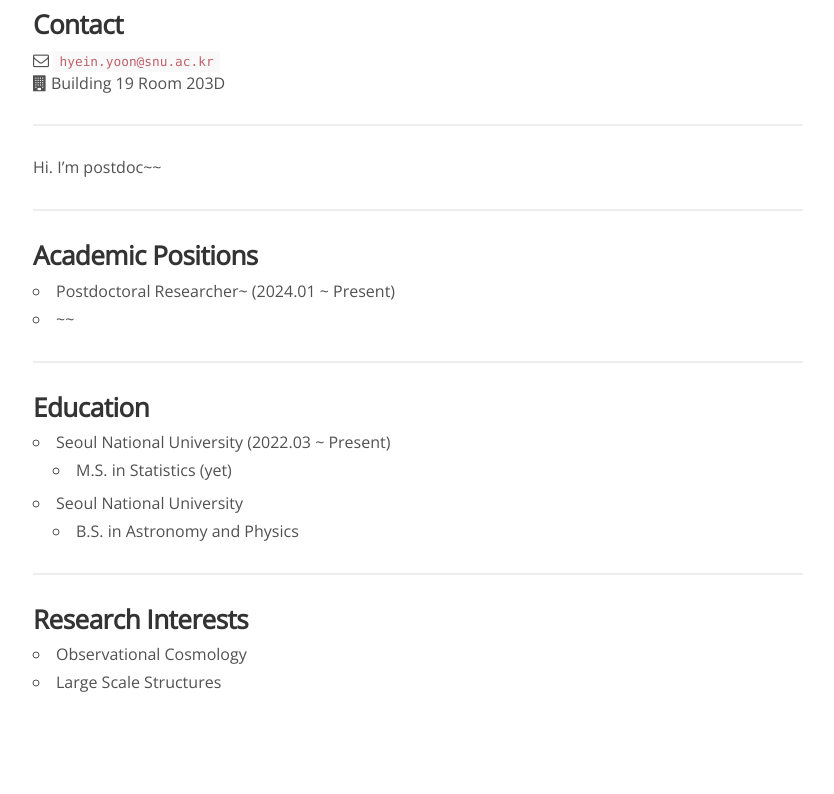
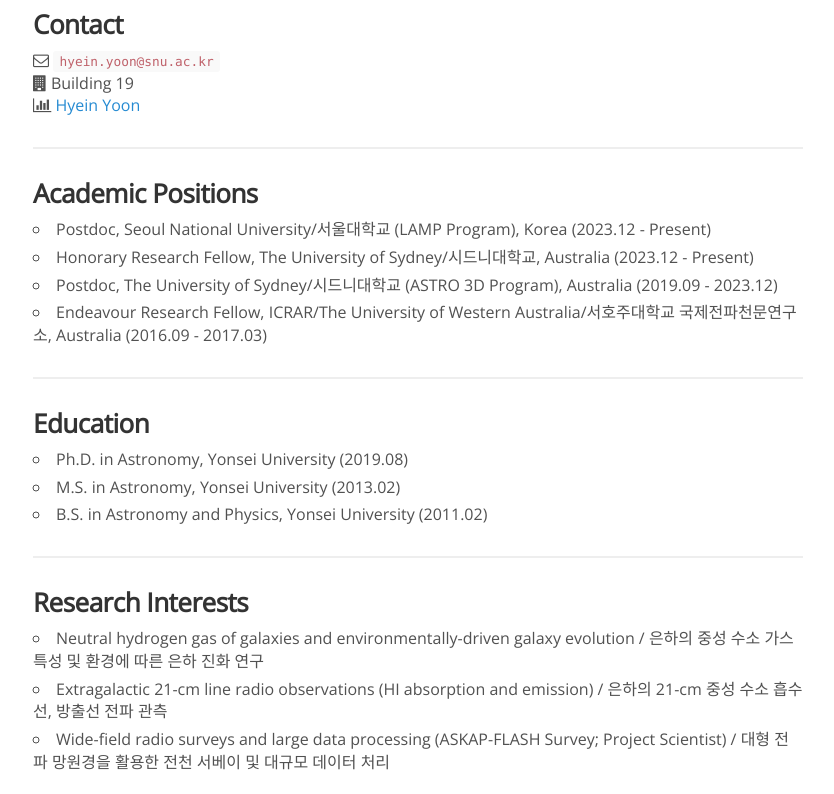
Before and after one commit to exgalcos/exgalcos.github.io, a Jekyll site: the page built from _people/hyein_yoon.md, in a window 1280 px wide and 1181 px high. Shown: the part 387-1181 px from the top of the window, without its empty margins (222-1056 px from the left). Built offline with Jekyll 4.4.1, drawn with Linux system fonts in a browser that asks for light colours; nearby versions of some CDN libraries; comment, search, counter and statistics services are not loaded.

Commit message:
Update hyein_yoon.md

```diff
--- a/_people/hyein_yoon.md
+++ b/_people/hyein_yoon.md
@@ -11,30 +11,30 @@ joined: 2024
 ### Contact
 
 <i class="fa fa-envelope-o"></i>  `hyein.yoon@snu.ac.kr`<br>
-<i class="fa fa-building"></i> Building 19 Room 203D <br>
-
-<hr>
-
-Hi. I'm postdoc~~ <br>
+<i class="fa fa-building"></i> Building 19 <br>
+<i class="fa fa-bar-chart"></i> [Hyein Yoon](https://hyeinyoon.github.io/)
 
 <hr>
 
 ### Academic Positions
 
-* Postdoctoral Researcher~ (2024.01 ~ Present)
-* ~~
+* Postdoc, Seoul National University/서울대학교 (LAMP Program), Korea (2023.12 - Present)
+* Honorary Research Fellow, The University of Sydney/시드니대학교, Australia (2023.12 - Present)
+* Postdoc, The University of Sydney/시드니대학교 (ASTRO 3D Program), Australia (2019.09 - 2023.12)
+* Endeavour Research Fellow, ICRAR/The University of Western Australia/서호주대학교 국제전파천문연구소, Australia (2016.09 - 2017.03)
+
 <hr>
 
 ### Education
 
-* Seoul National University (2022.03 ~ Present)
-    - M.S. in Statistics (yet)
-* Seoul National University
-    - B.S. in Astronomy and Physics
+* Ph.D. in Astronomy, Yonsei University (2019.08)
+* M.S. in Astronomy, Yonsei University (2013.02)
+* B.S. in Astronomy and Physics, Yonsei University (2011.02)
 
 <hr>
 
 ### Research Interests
 
-* Observational Cosmology
-* Large Scale Structures
+* Neutral hydrogen gas of galaxies and environmentally-driven galaxy evolution / 은하의 중성 수소 가스 특성 및 환경에 따른 은하 진화 연구
+* Extragalactic 21-cm line radio observations (HI absorption and emission) / 은하의 21-cm 중성 수소 흡수선, 방출선 전파 관측
+* Wide-field radio surveys and large data processing (ASKAP-FLASH Survey; Project Scientist) / 대형 전파 망원경을 활용한 전천 서베이 및 대규모 데이터 처리
```
